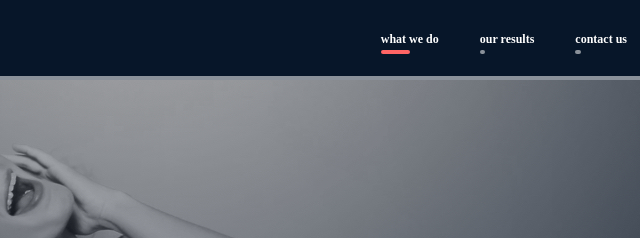
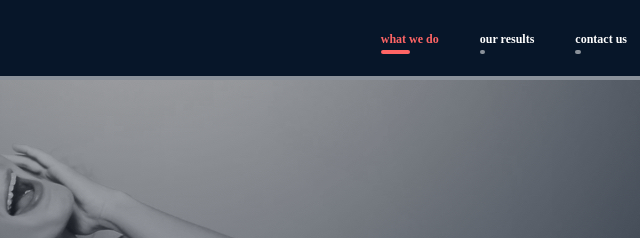
Before and after one commit to MPHDigital-RSA/alx_html_css, a plain HTML site: page headphones/7-index.html in a window 1280 px wide. In both pictures the pointer is over the link "what we do". Shown: the top 238 px of the page, 513-1153 px from the left. Drawn offline with Linux system fonts and the light colour scheme.

Commit message:
README.md updated

```diff
--- a/headphones/7-styles.css
+++ b/headphones/7-styles.css
@@ -182,6 +182,9 @@ nav a:hover:after {
     background-color: var(--orange);
 }
 
+nav a:hover {
+    color: var(--orange);
+}
 
 /* ------------hero section styling ---------------*/
 
```
Also changed, not shown: 1 other file.
